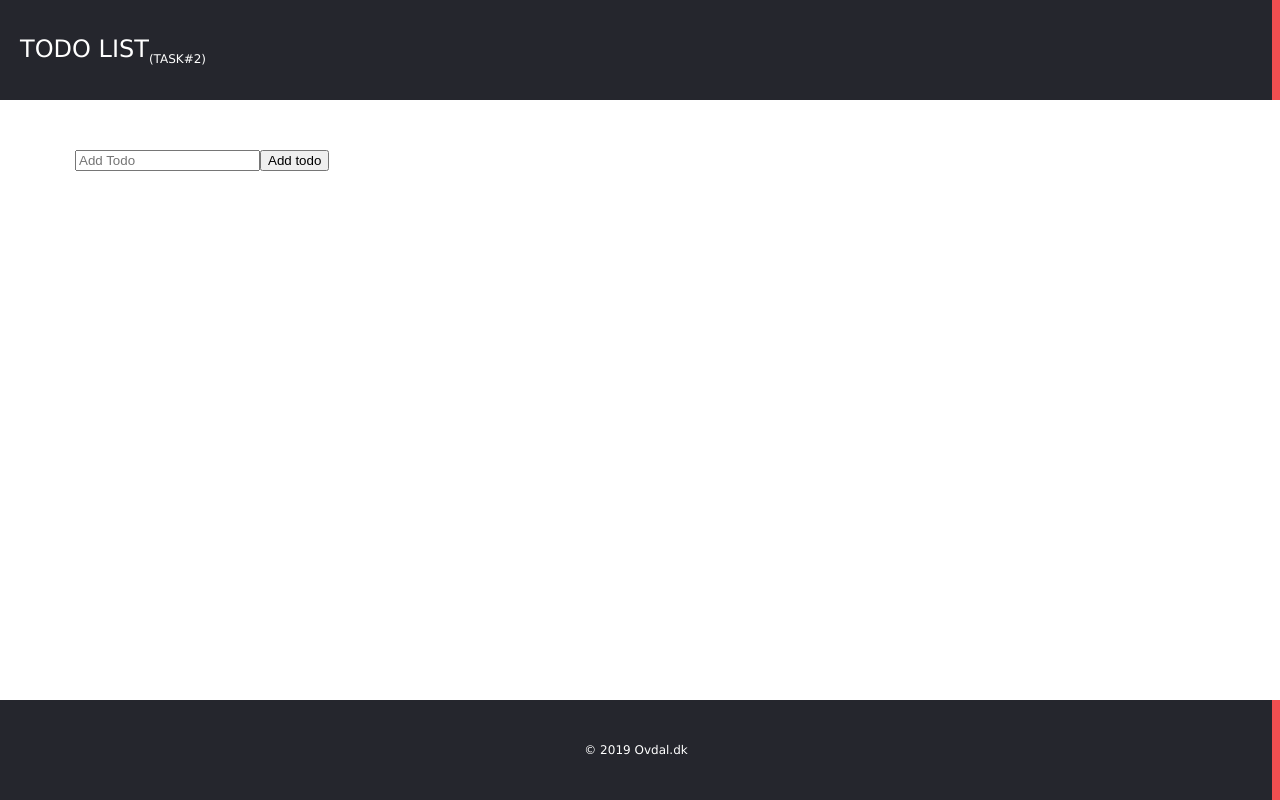
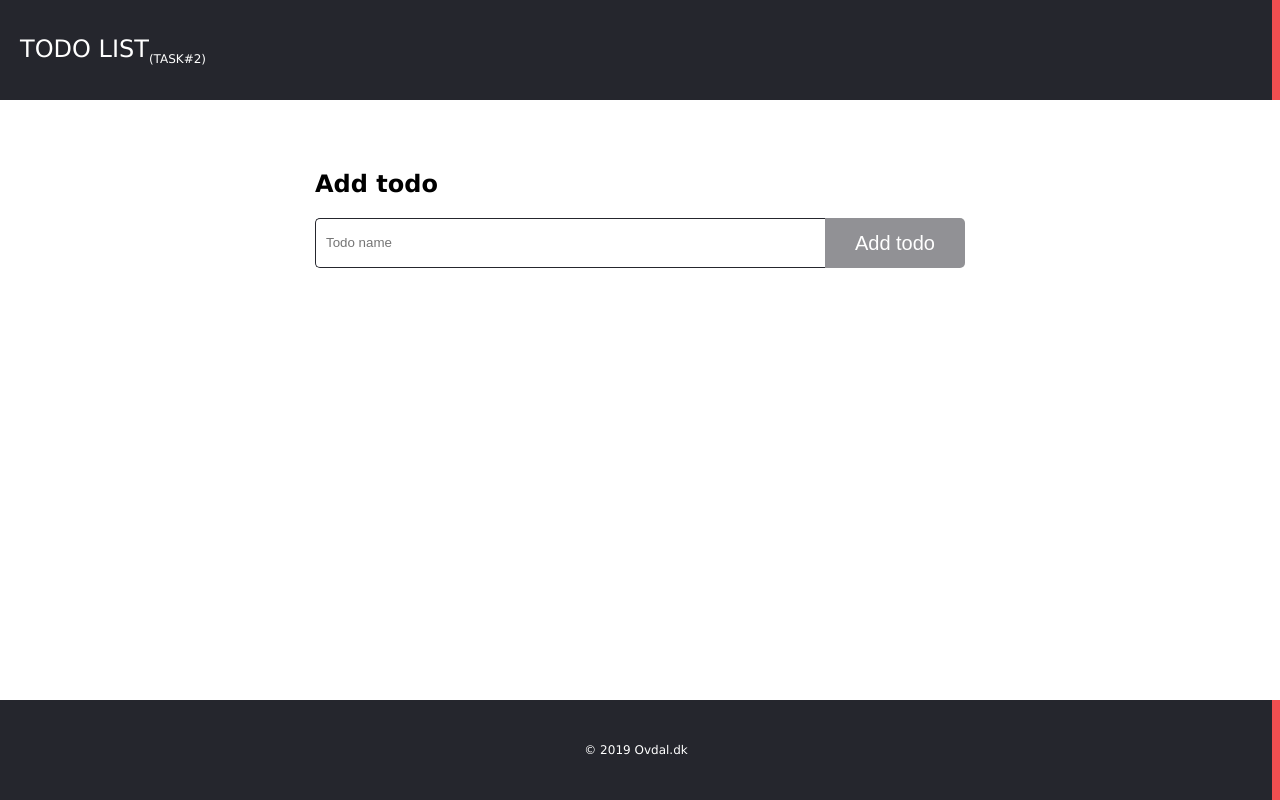
Before and after one commit to oliynykroman/task2, an Angular app: page /edit in a window 1280 px wide. Built offline with nearby package versions, Linux system fonts and the light colour scheme.

Commit message:
added add todo method + reactive form

```diff
--- a/db.json
+++ b/db.json
@@ -1,14 +1,100 @@
 {
-    "todos":[
-        {
-            "title":"item1",
-            "status":false,
-            "date":"6/15/15, 9:03 AM"
-        },
-        {
-            "title":"item2",
-            "status":true,
-            "date":"6/15/15, 9:03 AM"
-        }
-    ]
+  "todos": [
+    {
+      "id": 1,
+      "title": "item1",
+      "status": false,
+      "date": "6/15/15, 9:03 AM"
+    },
+    {
+      "title": "test2",
+      "status": false,
+      "date": 1567710218500,
+      "id": 2
+    },
+    {
+      "title": "test3",
+      "status": false,
+      "date": 1567710218500,
+      "id": 3
+    },
+    {
+      "title": "test4",
+      "status": false,
+      "date": 1567710218500,
+      "id": 4
+    },
+    {
+      "title": "test",
+      "status": false,
+      "date": 1567711202312,
+      "id": 5
+    },
+    {
+      "title": "xx",
+      "status": false,
+      "date": 1567711255547,
+      "id": 6
+    },
+    {
+      "title": "ss",
+      "status": false,
+      "date": 1567711329331,
+      "id": 7
+    },
+    {
+      "title": "x",
+      "status": false,
+      "date": 1567711422878,
+      "id": 8
+    },
+    {
+      "title": "s",
+      "status": false,
+      "date": 1567711704195,
+      "id": 9
+    },
+    {
+      "title": "s",
+      "status": false,
+      "date": 1567711842701,
+      "id": 10
+    },
+    {
+      "title": "sz",
+      "status": false,
+      "date": 1567711842701,
+      "id": 11
+    },
+    {
+      "title": "sss",
+      "status": false,
+      "date": 1567711888046,
+      "id": 12
+    },
+    {
+      "title": "ssss",
+      "status": false,
+      "date": 1567712152460,
+      "id": 13
+    },
+    {
+      "title": "ssss",
+      "status": false,
+      "date": 1567712152460,
+      "id": 14
+    },
+    {
+      "title": "sss",
+      "status": false,
+      "date": 1567712169851,
+      "id": 15
+    },
+    {
+      "title": "xs",
+      "status": false,
+      "date": 1567712274873,
+      "id": 16
+    }
+  ]
 }
--- a/src/app/models/todo.ts
+++ b/src/app/models/todo.ts
@@ -1,5 +1,6 @@
 export class todo {
+    'id':number
     'title': string;
     'status': boolean;
-    'date': string;
+    'date': number;
 }
--- a/src/app/pages/add-edit/add-edit.component.html
+++ b/src/app/pages/add-edit/add-edit.component.html
@@ -1,6 +1,7 @@
-    <form>
-        <div class="form-group">
-                <input type="text" class="form-control" placeholder="Add Todo" name="todo">
-                <button class="add-todo">Add todo</button>
-        </div>
-    </form>
+<form class="add-todo" [formGroup]="todoForm" (ngSubmit)="onSubmit()">
+    <h2 class="title">Add todo</h2>
+    <div class="form-group">
+        <input type="text" class="form-control" placeholder="Todo name" formControlName="title">
+        <button class="submit" type="submit" [disabled]="!todoForm.valid">Add todo</button>
+    </div>
+</form>
--- a/src/app/pages/add-edit/add-edit.component.scss
+++ b/src/app/pages/add-edit/add-edit.component.scss
@@ -0,0 +1,50 @@
+.add-todo {
+    display: flex;
+    flex-direction: column;
+    max-width: 650px;
+    width: 100%;
+    margin: auto
+}
+
+.form-group {
+    display: flex;
+    flex-direction: row;
+
+    .form-control {
+        border-radius: 5px 0 0 5px;
+        border-left: 1px solid var(--black);
+        border-top: 1px solid var(--black);
+        border-bottom: 1px solid var(--black);
+        border-right: none;
+        flex-grow: 1;
+        line-height: 50px;
+        height: 50px;
+        padding: 0 10px;
+    }
+
+    .submit {
+        background-color: var(--black);
+        border: none;
+        color: var(--white);
+        padding: 0 30px;
+        line-height: 50px;
+        height:50px;
+        ;
+        text-align: center;
+        border-radius: 0 5px 5px 0;
+        font-size: 20px;
+        margin: auto 0 auto;
+
+        &:not([disabled]) {
+            cursor: pointer;
+        }
+
+        &:hover:not([disabled]) {
+            background-color: var(--red);
+        }
+
+        &[disabled] {
+            opacity: .5;
+        }
+    }
+}
--- a/src/app/pages/add-edit/add-edit.component.ts
+++ b/src/app/pages/add-edit/add-edit.component.ts
@@ -1,4 +1,8 @@
 import { Component, OnInit } from '@angular/core';
+import { TodoService } from 'src/app/services/todo.service';
+import { todo } from 'src/app/models/todo';
+import { FormGroup, FormControl, Validators } from '@angular/forms';
+import { DatePipe } from '@angular/common';
 
 @Component({
   selector: 'app-add-edit',
@@ -7,9 +11,38 @@ import { Component, OnInit } from '@angular/core';
 })
 export class AddEditComponent implements OnInit {
 
-  constructor() { }
+  todoForm: FormGroup;
+  myDate: number = Date.now();
+
+  constructor(private todoService: TodoService) { }
 
   ngOnInit() {
+    this.initForm();
   }
 
+  initForm() {
+    this.todoForm = new FormGroup({
+      "title": new FormControl('', Validators.required),
+      "status": new FormControl(false),
+      "date": new FormControl(this.myDate)
+    })
+  }
+
+  add(todoItem) {
+    this.todoService.addTodoItem(todoItem).subscribe(
+      success => this.succesfullResponse(),
+      error => alert(`Oooops something wrong: ${error}. Please try again later`)
+    );
+  }
+
+  succesfullResponse() {
+    alert('todo created!');
+    this.todoForm.controls['title'].setValue('');
+  }
+  onSubmit() {
+    this.add(this.todoForm.value);
+    console.log(this.todoForm);
+  }
+
+
 }
--- a/src/app/pages/add-edit/add-edit.module.ts
+++ b/src/app/pages/add-edit/add-edit.module.ts
@@ -1,6 +1,6 @@
 import { NgModule } from '@angular/core';
 import { CommonModule } from '@angular/common';
-
+import { ReactiveFormsModule } from '@angular/forms';
 import { AddEditRoutingModule } from './add-edit-routing.module';
 import { AddEditComponent } from './add-edit.component';
 
@@ -9,7 +9,8 @@ import { AddEditComponent } from './add-edit.component';
   declarations: [AddEditComponent],
   imports: [
     CommonModule,
-    AddEditRoutingModule
+    AddEditRoutingModule,
+    ReactiveFormsModule
   ]
 })
 export class AddEditModule { }
--- a/src/app/services/todo.service.ts
+++ b/src/app/services/todo.service.ts
@@ -1,7 +1,9 @@
 import { Injectable } from '@angular/core';
 import { todo } from '../models/todo';
 import { environment } from '../../environments/environment'
-import { HttpClient } from '@angular/common/http';
+import { HttpClient, HttpErrorResponse } from '@angular/common/http';
+import { catchError, retry } from 'rxjs/operators';
+import { throwError } from 'rxjs';
 
 const api = environment.apiDomain;
 
@@ -14,8 +16,18 @@ export class TodoService {
 
   }
 
-  public getTodoList()  {
+  public getTodoList() {
     return this.http.get<todo>(`${api}/todos`);
   }
 
+  public addTodoItem(todoItem: todo) {
+    return this.http.post<todo>(`${api}/todos`, todoItem);
+  }
+  public editTodoItem(todoItem: todo) {
+    return this.http.put<todo>(`${api}/todos`, todoItem);
+  }
+  public deleteTodoItem(todoItemId: number) {
+    return this.http.delete<todo>(`${api}/todos/${todoItemId}`);
+  }
+
 }
```
